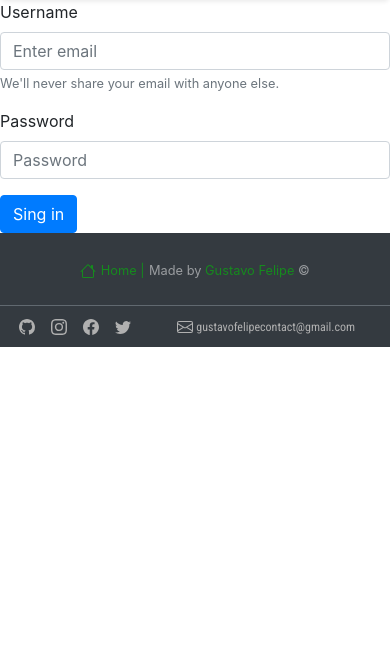
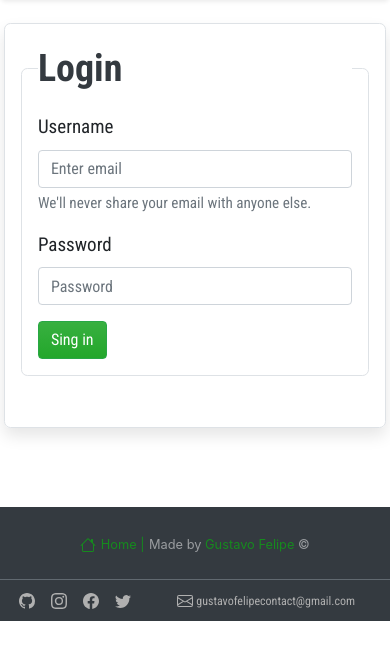
Before and after one commit to gusttavofelipe/publi-job, a Django app: template user/templates/user/login.html in a window 390 px wide. Shown: the part 115-775 px from the top of the page. Run offline with Django 4.2, Linux system fonts and the light colour scheme; the template is opened without the code that fills it, so the values that code supplies are empty; some libraries are stand-ins or nearby versions.

Commit message:
padronização do css na pagina de login e ajuste do botão no mobile

```diff
--- a/templates/parciais/_nav.html
+++ b/templates/parciais/_nav.html
@@ -30,8 +30,9 @@
             </li>
 
         {% if request.user.is_authenticated %}
+            <li class="nav-item">
                 <div class="dropdown">
-            <a class="btn btn-light border border-dark border border-dark text-dark anav pl-5 pr-5 pt-2 pb-2 dropdown-toggle" href="#" role="button" id="dropdownMenuLink" data-toggle="dropdown" aria-haspopup="true" aria-expanded="false">
+                    <a class=" nav-link btn btn-light border border-dark border border-dark text-dark anav pl-5 pr-5 pt-2 pb-2 dropdown-toggle" href="#" role="button" id="dropdownMenuLink" data-toggle="dropdown" aria-haspopup="true" aria-expanded="false">
                     {{ user.username }}
                     </a>
 
@@ -41,6 +42,7 @@
                     <a class="nav-link bg-light" href="{% url 'user:user_logout' %}">Logout</a>
                     </div>
                 </div>
+            </li>
         {% else %}
             <li class="nav-item">
                 <a class="nav-link btn btn-light border border-dark text-dark anav pl-5 pr-5" type="button"
--- a/templates/static/css/style.css
+++ b/templates/static/css/style.css
@@ -255,7 +255,7 @@ fieldset {
     }
 
     .container-form {
-        width: 55%!important;
+        width: 75%!important;
     }
 }
 
@@ -269,6 +269,10 @@ fieldset {
 
     .email-contact {
         font-size: 14px !important;
+    }
+
+    .container-form {
+        width: 55%!important;
     }
 }
 
--- a/user/templates/user/login.html
+++ b/user/templates/user/login.html
@@ -1,18 +1,24 @@
 {% extends 'base.html' %}
 
+
 {% block content %}
-<form method="post" action="{% url 'user:user_login' %}">
+<div class="container container-form">
+  <form class="p-5 mt-0 mb-5 shadow border rounded register-form" method="post" action="{% url 'user:user_login' %}">
     {% csrf_token %}
+    <fieldset class="form-group border rounded">
+      <legend class="p-0 m-0 font-weight-bold text-dark register-legend">Login</legend>
       <div class="form-group">
         <label for="InputUser1">Username</label>
-      <input type="text" class="form-control" id="exampleInputEmail1" name="username" aria-describedby="emailHelp" placeholder="Enter email">
+        <input type="text" class="form-control" id="exampleInputEmail1" name="username" aria-describedby="emailHelp"
+          placeholder="Enter email">
         <small id="emailHelp" class="form-text text-muted">We'll never share your email with anyone else.</small>
       </div>
       <div class="form-group">
         <label for="exampleInputPassword1">Password</label>
         <input type="password" class="form-control" id="exampleInputPassword1" name="password" placeholder="Password">
       </div>
-    <button type="submit" class="btn btn-primary ">Sing in</button>
+      <button type="submit" class="btn btn-success ">Sing in</button>
   </form>
-
+  </fieldset>
+</div>
 {% endblock content %}
--- a/user/templates/user/register.html
+++ b/user/templates/user/register.html
@@ -1,6 +1,5 @@
 {% extends 'base.html' %}
 {% load  crispy_forms_tags%}
-
 
 
 {% block content %}
@@ -8,7 +7,6 @@
     <form class="p-5 mt-0 mb-5 shadow border rounded register-form" action="" method="post">
         <fieldset class="form-group border rounded">
             <legend class="p-0 m-0 font-weight-bold text-success register-legend">User Registration</legend>
-            <legend class="mb-4 p-0 font-weight-bold">Fill in your details correctly</legend>
             {%csrf_token%}
             {{ userform|crispy }}
             {{ profileform|crispy }}
--- a/vacancies/urls.py
+++ b/vacancies/urls.py
@@ -9,5 +9,4 @@ urlpatterns = [
     path('vacancy/<int:pk>', views.vacancy_detail_view, name='vacancy_detail'),
     path('search/', views.VacancySearch.as_view(), name='vacancy_search'),
     path('vacancy_category/<str:category>', views.VacancyCategory.as_view(), name='vacancy_category'),
-    path('vacancy_form/', views.VacancyForm.as_view(), name='vacancy_form'),
 ]
```
Lines whose indentation alone changed are shown as unchanged.
